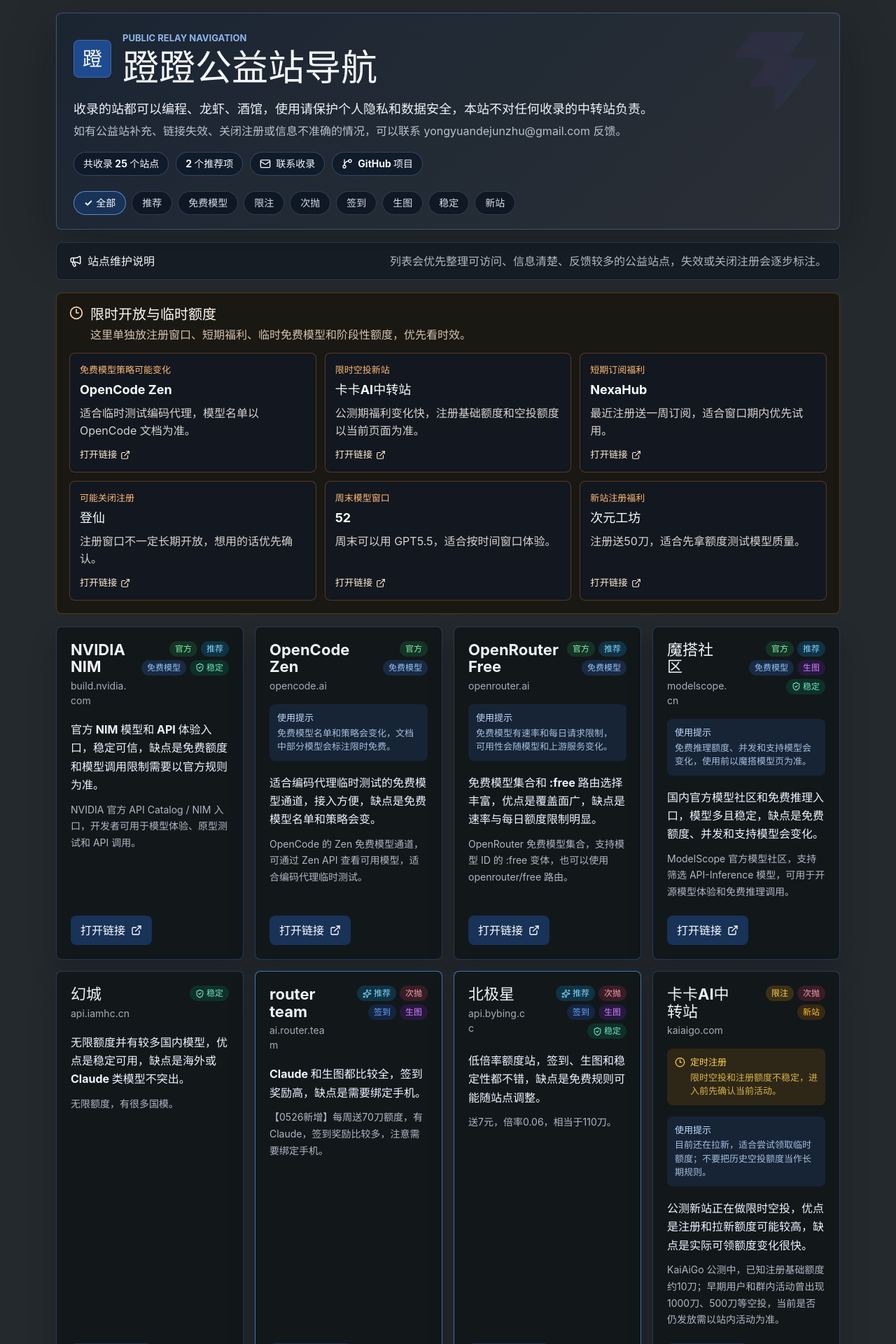
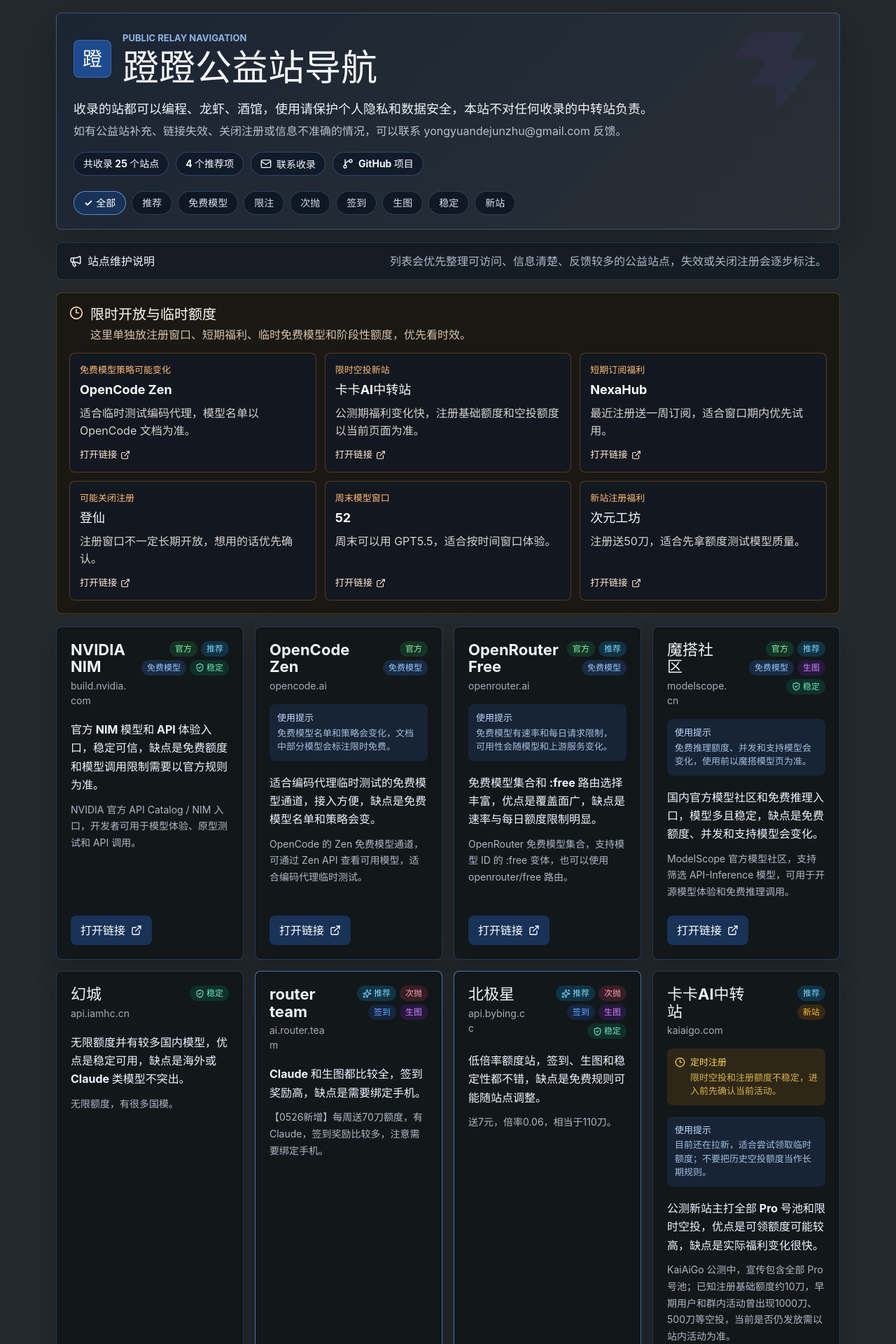
Before and after one commit to guoxueziliao/dengdeng-public-nav, a React (Vite) app: page / in a window 1280 px wide. Shown: the top 1920 px of the page at 70% size. Built offline with nearby package versions, Linux system fonts and the light colour scheme.

Commit message:
Update hero links and KaKa listing

```diff
--- a/src/App.css
+++ b/src/App.css
@@ -72,7 +72,8 @@
 }
 
 .hero-meta span,
-.hero-meta a {
+.hero-meta a,
+.hero-meta button {
   display: inline-flex;
   align-items: center;
   gap: 7px;
@@ -85,6 +86,15 @@
   font-size: 14px;
   font-weight: 700;
   text-decoration: none;
+}
+
+.hero-meta button {
+  cursor: pointer;
+  font-family: inherit;
+}
+
+.hero-meta .contact-email {
+  overflow-wrap: anywhere;
 }
 
 .filter-bar {
--- a/src/App.tsx
+++ b/src/App.tsx
@@ -8,6 +8,7 @@
 
 function App() {
   const [activeFilters, setActiveFilters] = useState<SiteTag[]>([])
+  const [isContactVisible, setIsContactVisible] = useState(false)
 
   const visibleSites = useMemo(() => {
     return sites
@@ -15,7 +16,7 @@
       .sort((a, b) => b.priority - a.priority || a.name.localeCompare(b.name))
   }, [activeFilters])
 
-  const recommendedCount = sites.filter((site) => site.kind === 'recommended').length
+  const recommendedCount = sites.filter((site) => site.tags.includes('推荐')).length
   const highlightedSites = useMemo(() => {
     return sites
       .filter((site) => site.highlight)
@@ -49,15 +50,16 @@
         <div className="hero-meta" aria-label="站点概况">
           <span>共收录 {sites.length} 个站点</span>
           <span>{recommendedCount} 个推荐项</span>
-          <a href={`mailto:${siteConfig.contactEmail}`}>
+          <button
+            aria-expanded={isContactVisible}
+            onClick={() => setIsContactVisible((currentValue) => !currentValue)}
+            type="button"
+          >
             <Mail aria-hidden="true" size={16} />
             联系收录
-          </a>
-          <a
-            href={`https://github.com/search?q=${siteConfig.repositoryName}`}
-            rel="noreferrer"
-            target="_blank"
-          >
+          </button>
+          {isContactVisible ? <span className="contact-email">{siteConfig.contactEmail}</span> : null}
+          <a href={siteConfig.repositoryUrl} rel="noreferrer" target="_blank">
             <GitBranch aria-hidden="true" size={16} />
             GitHub 项目
           </a>
--- a/src/data/config.ts
+++ b/src/data/config.ts
@@ -5,5 +5,6 @@
   contactEmail: 'yongyuandejunzhu@gmail.com',
   notice:
     '如有公益站补充、链接失效、关闭注册或信息不准确的情况，可以联系 yongyuandejunzhu@gmail.com 反馈。',
+  repositoryUrl: 'https://github.com/guoxueziliao/dengdeng-public-nav',
   repositoryName: 'dengdeng-public-nav',
 }
--- a/src/data/sites.ts
+++ b/src/data/sites.ts
@@ -116,9 +116,9 @@
     name: '卡卡AI中转站',
     domain: 'kaiaigo.com',
     url: 'https://kaiaigo.com',
-    summary: '公测新站正在做限时空投，优点是注册和拉新额度可能较高，缺点是实际可领额度变化很快。',
-    description: 'KaiAiGo 公测中，已知注册基础额度约10刀；早期用户和群内活动曾出现1000刀、500刀等空投，当前是否仍发放需以站内活动为准。',
-    tags: ['限注', '次抛', '新站'],
+    summary: '公测新站主打全部 Pro 号池和限时空投，优点是可领额度可能较高，缺点是实际福利变化很快。',
+    description: 'KaiAiGo 公测中，宣传包含全部 Pro 号池；已知注册基础额度约10刀，早期用户和群内活动曾出现1000刀、500刀等空投，当前是否仍发放需以站内活动为准。',
+    tags: ['推荐', '新站'],
     kind: 'normal',
     priority: 92,
     registrationStatus: 'limited',
```
